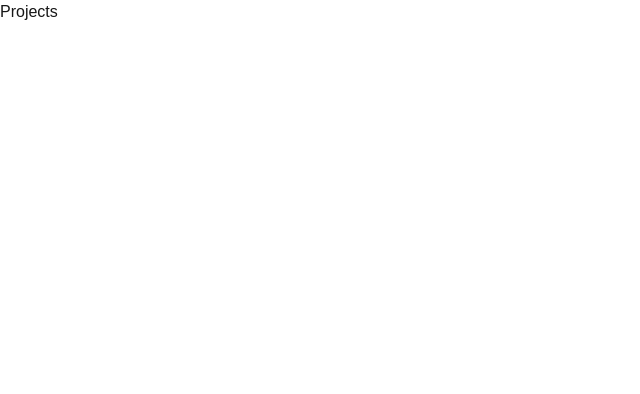
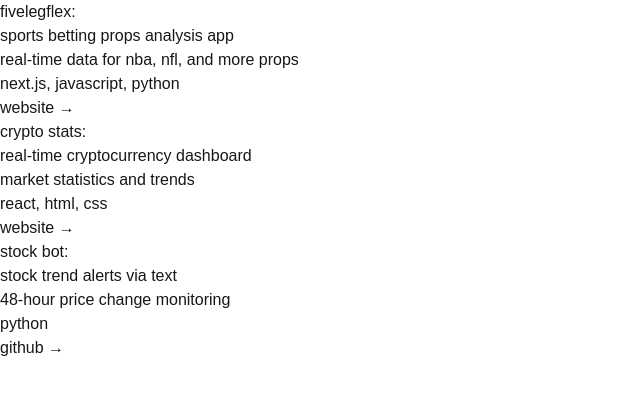
Before and after one commit to sameerfidai/web-app, a Next.js app: page /projects in a window 1280 px wide. Shown: the top 394 px of the page, without its empty margins (0-640 px from the left). Built offline with nearby package versions, Linux system fonts and the light colour scheme.

Commit message:
add content for pages

```diff
--- a/src/app/projects/page.tsx
+++ b/src/app/projects/page.tsx
@@ -2,9 +2,64 @@
   return (
     <div className="grid grid-rows-[20px_1fr_20px] items-center justify-items-center min-h-screen p-8 pb-20 gap-16 sm:p-20 font-[family-name:var(--font-geist-sans)]">
       <main className="flex flex-col gap-8 row-start-2 items-center sm:items-start">
-        <ol className="list-inside text-lg text-center sm:text-left font-[family-name:var(--font-geist-mono)]">
-          <li>Projects</li>
-        </ol>
+        <div className="text-lg font-[family-name:var(--font-geist-mono)]">
+          <div className="mb-8">
+            <p>fivelegflex:</p>
+            <ul className="list-inside mt-2 opacity-70">
+              <li>sports betting props analysis app</li>
+              <li>real-time data for nba, nfl, and more props</li>
+              <li>next.js, javascript, python</li>
+              <li>
+                <a
+                  href="https://fivelegflex.com"
+                  target="_blank"
+                  rel="noopener noreferrer"
+                  className="hover:opacity-70 transition-all duration-200"
+                >
+                  website →
+                </a>
+              </li>
+            </ul>
+          </div>
+
+          <div className="mb-8">
+            <p>crypto stats:</p>
+            <ul className="list-inside mt-2 opacity-70">
+              <li>real-time cryptocurrency dashboard</li>
+              <li>market statistics and trends</li>
+              <li>react, html, css</li>
+              <li>
+                <a
+                  href="https://crypto-stats-app.netlify.app/"
+                  target="_blank"
+                  rel="noopener noreferrer"
+                  className="hover:opacity-70 transition-all duration-200"
+                >
+                  website →
+                </a>
+              </li>
+            </ul>
+          </div>
+
+          <div>
+            <p>stock bot:</p>
+            <ul className="list-inside mt-2 opacity-70">
+              <li>stock trend alerts via text</li>
+              <li>48-hour price change monitoring</li>
+              <li>python</li>
+              <li>
+                <a
+                  href="https://github.com/sameerfidai/stock-news-bot"
+                  target="_blank"
+                  rel="noopener noreferrer"
+                  className="hover:opacity-70 transition-all duration-200"
+                >
+                  github →
+                </a>
+              </li>
+            </ul>
+          </div>
+        </div>
       </main>
 
       <footer className="row-start-3 flex gap-6 flex-wrap items-center justify-center"></footer>
```
Also changed, not shown: src/app/about/page.tsx (+30 -3 lines), src/app/experience/page.tsx (+35 -3 lines).
